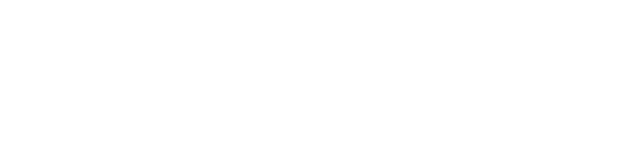
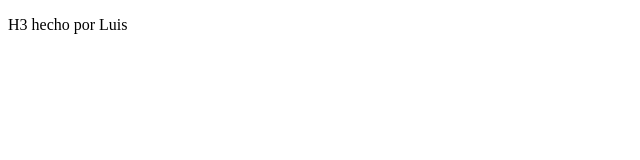
Before and after one commit to Jeean1/GitGroupTest, a plain HTML site: page index.html in a window 1280 px wide. Shown: the whole page, without its empty margins (0-640 px from the left). Drawn offline with Linux system fonts and the light colour scheme.

Commit message:
agregue un parrafo

```diff
--- a/index.html
+++ b/index.html
@@ -7,6 +7,6 @@
     <title>Document</title>
 </head>
 <body>
-
+<p>H3 hecho por Luis</p>
 </body>
 </html>
```
